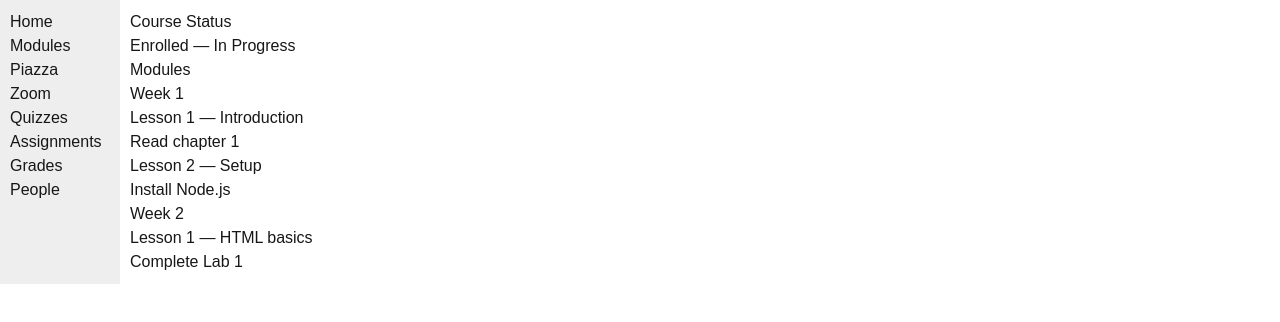
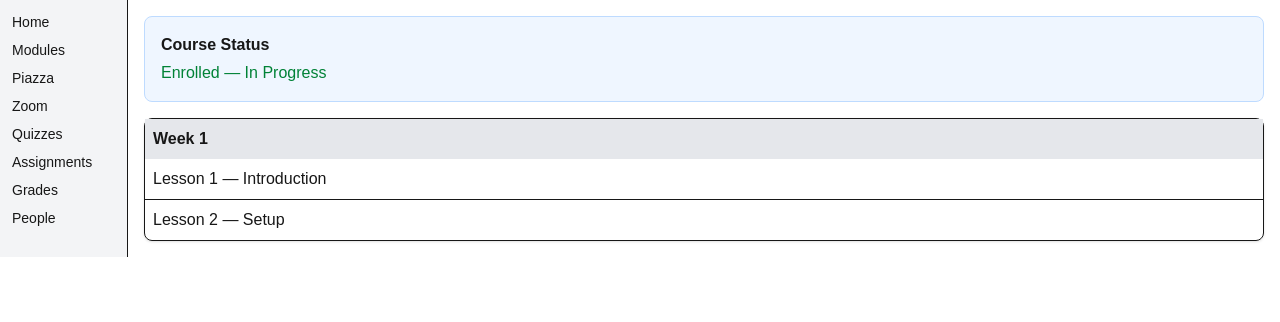
Before and after one commit to ietishaa/webdev-client, a Next.js app: page /courses/1/home in a window 1280 px wide. Shown: the top 322 px of the page. Built offline with nearby package versions, Linux system fonts and the light colour scheme.

Commit message:
tailwind restyle kambaz screens

```diff
--- a/app/courses/[cid]/assignments/page.tsx
+++ b/app/courses/[cid]/assignments/page.tsx
@@ -2,12 +2,12 @@ import Link from "next/link";
 
 export default function Assignments() {
   return (
-    <div id="wd-assignments">
-      <h3>Assignments</h3>
-      <ul>
-        <li><Link href="/courses/1234/assignments/a1">A1 — HTML user interfaces</Link></li>
-        <li><Link href="/courses/1234/assignments/a2">A2 — CSS styling</Link></li>
-      </ul>
+    <div id="wd-assignments" className="space-y-2">
+      <h3 className="text-xl font-bold">Assignments</h3>
+      <div className="border rounded-lg divide-y">
+        <Link href="/courses/1234/assignments/a1" className="block p-3 hover:bg-gray-50">A1 — HTML user interfaces</Link>
+        <Link href="/courses/1234/assignments/a2" className="block p-3 hover:bg-gray-50">A2 — CSS styling</Link>
+      </div>
     </div>
   );
 }
--- a/app/courses/[cid]/home/page.tsx
+++ b/app/courses/[cid]/home/page.tsx
@@ -1,18 +1,15 @@
 export default function Home() {
   return (
-    <div id="wd-home">
-      <div id="wd-course-status"></div><h3>Course Status</h3>
-      <p>Enrolled — In Progress</p>
-      <h3>Modules</h3>
-      <div>
-        <h4>Week 1</h4>
-        <ul>
-          <li>Lesson 1 — Introduction<ul><li>Read chapter 1</li></ul></li>
-          <li>Lesson 2 — Setup<ul><li>Install Node.js</li></ul></li>
-        </ul>
-        <h4>Week 2</h4>
-        <ul>
-          <li>Lesson 1 — HTML basics<ul><li>Complete Lab 1</li></ul></li>
+    <div id="wd-home" className="space-y-4">
+      <div id="wd-course-status" className="bg-blue-50 border border-blue-200 rounded-lg p-4">
+        <h3 className="font-semibold mb-1">Course Status</h3>
+        <p className="text-green-700">Enrolled — In Progress</p>
+      </div>
+      <div className="border rounded-lg shadow-sm">
+        <div className="bg-gray-200 font-semibold p-2">Week 1</div>
+        <ul className="divide-y">
+          <li className="p-2">Lesson 1 — Introduction</li>
+          <li className="p-2">Lesson 2 — Setup</li>
         </ul>
       </div>
     </div>
--- a/app/courses/[cid]/layout.tsx
+++ b/app/courses/[cid]/layout.tsx
@@ -5,19 +5,21 @@ export default async function CourseLayout({
   params,
 }: { children: React.ReactNode; params: Promise<{ cid: string }> }) {
   const { cid } = await params;
+  const links = [
+    ["home", "Home"], ["modules", "Modules"], ["piazza", "Piazza"],
+    ["zoom", "Zoom"], ["quizzes", "Quizzes"], ["assignments", "Assignments"],
+    ["grades", "Grades"], ["people", "People"],
+  ];
   return (
-    <div  id="wd-courses-navigation" style={{ display: "flex" }}>
-      <div style={{ width: 120, padding: 10, background: "#eee" }}>
-        <Link href={`/courses/${cid}/home`}>Home</Link><br />
-        <Link href={`/courses/${cid}/modules`}>Modules</Link><br />
-        <Link href={`/courses/${cid}/piazza`}>Piazza</Link><br />
-        <Link href={`/courses/${cid}/zoom`}>Zoom</Link><br />
-        <Link href={`/courses/${cid}/quizzes`}>Quizzes</Link><br />
-        <Link href={`/courses/${cid}/assignments`}>Assignments</Link><br />
-        <Link href={`/courses/${cid}/grades`}>Grades</Link><br />
-        <Link href={`/courses/${cid}/people`}>People</Link>
+    <div className="flex">
+      <div id="wd-courses-navigation" className="flex flex-col w-32 bg-gray-100 border-r p-3 gap-2 text-sm">
+        {links.map(([href, label]) => (
+          <Link key={href} href={`/courses/${cid}/${href}`} className="hover:text-blue-600 hover:underline">
+            {label}
+          </Link>
+        ))}
       </div>
-      <div style={{ flex: 1, padding: 10 }}>{children}</div>
+      <div className="flex-1 p-4">{children}</div>
     </div>
   );
 }
--- a/app/courses/[cid]/modules/page.tsx
+++ b/app/courses/[cid]/modules/page.tsx
@@ -1,13 +1,20 @@
 export default function Modules() {
+  const weeks = [
+    { title: "Week 1", lessons: ["Lesson 1: Intro", "Lesson 2: Setup"] },
+    { title: "Week 2", lessons: ["Lesson 1: HTML", "Lesson 2: CSS"] },
+  ];
   return (
-    <div id="wd-modules">
-      <h3>Modules</h3>
-      <div>
-        <h4>Week 1</h4>
-        <ul><li>Lesson 1: Intro</li><li>Lesson 2: Setup</li></ul>
-        <h4>Week 2</h4>
-        <ul><li>Lesson 1: HTML</li><li>Lesson 2: CSS</li></ul>
-      </div>
+    <div id="wd-modules" className="space-y-4">
+      {weeks.map((w) => (
+        <div key={w.title} className="border rounded-lg shadow-sm">
+          <div className="bg-gray-200 font-semibold p-2">{w.title}</div>
+          <ul className="divide-y">
+            {w.lessons.map((l) => (
+              <li key={l} className="p-2 hover:bg-gray-50">{l}</li>
+            ))}
+          </ul>
+        </div>
+      ))}
     </div>
   );
 }
--- a/app/courses/[cid]/people/page.tsx
+++ b/app/courses/[cid]/people/page.tsx
@@ -1 +1,26 @@
-export default function People() { return <div><h3>Piazza</h3></div>; }
+export default function People() {
+  const people = [
+    { name: "Ietisha Rathod", role: "Student" },
+    { name: "Prof. Example", role: "Instructor" },
+  ];
+  return (
+    <div id="wd-people">
+      <table className="w-full border-collapse">
+        <thead>
+          <tr className="bg-gray-200 text-left">
+            <th className="p-2 border">Name</th>
+            <th className="p-2 border">Role</th>
+          </tr>
+        </thead>
+        <tbody>
+          {people.map((p) => (
+            <tr key={p.name} className="hover:bg-gray-50">
+              <td className="p-2 border">{p.name}</td>
+              <td className="p-2 border">{p.role}</td>
+            </tr>
+          ))}
+        </tbody>
+      </table>
+    </div>
+  );
+}
--- a/app/dashboard/layout.tsx
+++ b/app/dashboard/layout.tsx
@@ -2,13 +2,13 @@ import Link from "next/link";
 
 export default function DashboardLayout({ children }: { children: React.ReactNode }) {
   return (
-    <div id="wd-kambaz-navigation" style={{ display: "flex" }}>
-      <div style={{ width: 120, padding: 10, background: "#eee" }}>
-        <Link href="/dashboard">Dashboard</Link><br />
-        <Link href="/account/profile">Account</Link><br />
-        <a href="https://github.com/ietishaa/webdev-client" target="_blank" rel="noreferrer">GitHub</a>
+    <div className="flex">
+      <div id="wd-kambaz-navigation" className="flex flex-col w-24 bg-black text-white min-h-screen p-3 gap-4">
+        <Link href="/dashboard" className="hover:text-blue-300">Dashboard</Link>
+        <Link href="/account/profile" className="hover:text-blue-300">Account</Link>
+        <a href="https://github.com/ietishaa/webdev-client" target="_blank" rel="noreferrer" className="hover:text-blue-300">GitHub</a>
       </div>
-      <div style={{ flex: 1 }}>{children}</div>
+      <div className="flex-1">{children}</div>
     </div>
   );
 }
--- a/app/dashboard/page.tsx
+++ b/app/dashboard/page.tsx
@@ -7,12 +7,12 @@ export default function Dashboard() {
     { id: "9012", name: "Numerical Analysis" },
   ];
   return (
-    <div id="wd-dashboard" style={{ padding: 20 }}>
-      <h2>Dashboard</h2>
-      <div style={{ display: "flex", gap: 15 }}>
+    <div id="wd-dashboard" className="p-6">
+      <h2 className="text-2xl font-bold mb-4">Dashboard</h2>
+      <div className="flex flex-wrap gap-4">
         {courses.map((c) => (
           <Link key={c.id} href={`/courses/${c.id}/home`}>
-            <div style={{ border: "1px solid black", padding: 15, width: 150 }}>
+            <div className="border rounded-lg shadow-sm p-4 w-48 h-32 flex items-center justify-center text-center hover:shadow-md hover:bg-gray-50 transition">
               {c.name}
             </div>
           </Link>
--- a/package.json
+++ b/package.json
@@ -11,7 +11,8 @@
   "dependencies": {
     "next": "16.3.6",
     "react": "19.2.8",
-    "react-dom": "19.2.8"
+    "react-dom": "19.2.8",
+    "react-icons": "^5.7.0"
   },
   "devDependencies": {
     "@tailwindcss/postcss": "^4",
```
Also changed, not shown: 1 other file (tests, documents, lock files or other folders).
